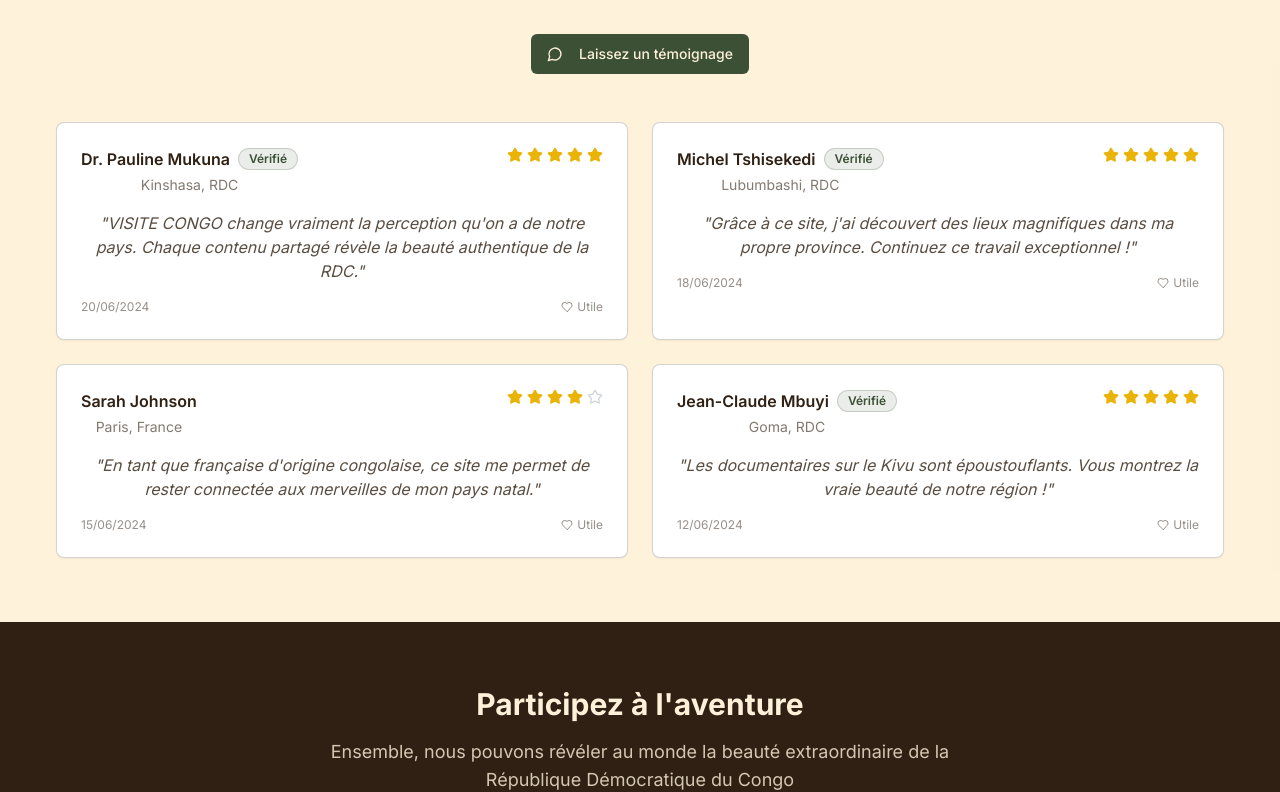
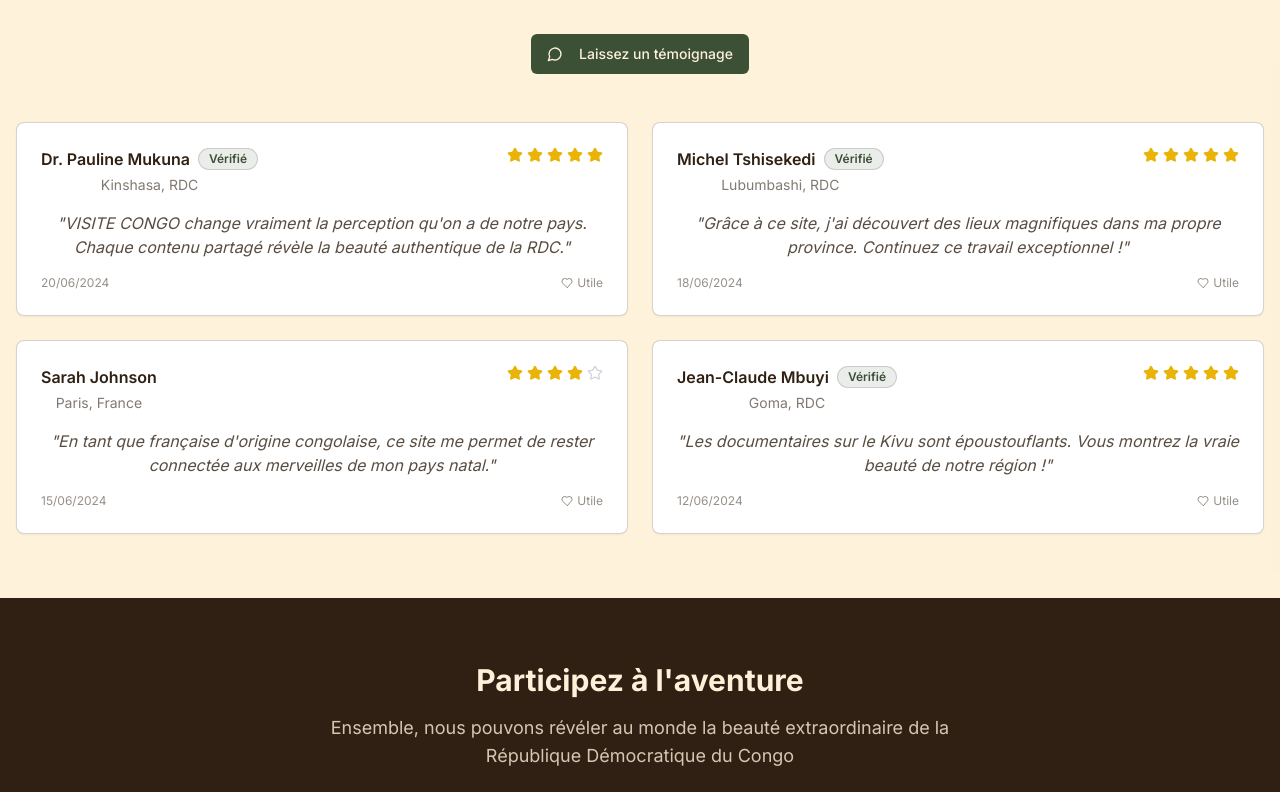
Before and after one commit to oredytech/congo-explorer-stories, a React (Vite) app: page / in a window 1280 px wide. Shown: the part 1970-2762 px from the top of the page. Built offline with nearby package versions, Linux system fonts and the light colour scheme; no server answers.

Commit message:
Fix layout and article display
The layout issues causing elements to be aligned to the left on large screens have been resolved. Additionally, the problem where articles were not found has been fixed, ensuring that article content is displayed correctly.

```diff
--- a/src/App.tsx
+++ b/src/App.tsx
@@ -17,7 +17,8 @@ function App() {
   return (
     <QueryClientProvider client={queryClient}>
       <BrowserRouter>
-        <div className="App min-h-screen w-full overflow-x-hidden">
+        <div className="App min-h-screen w-full overflow-x-hidden center-content flex-col">
+          <div className="w-full max-w-[1400px] mx-auto">
             <Routes>
               <Route path="/" element={<Home />} />
               <Route path="/rejoindre" element={<Join />} />
@@ -28,6 +29,7 @@ function App() {
               <Route path="/ajouter" element={<Add />} />
             </Routes>
           </div>
+        </div>
       </BrowserRouter>
     </QueryClientProvider>
   );
--- a/src/components/FeaturedSection.tsx
+++ b/src/components/FeaturedSection.tsx
@@ -118,7 +118,7 @@ const FeaturedSection = () => {
                       className="w-full group-hover:bg-congo-green/10 group-hover:text-congo-green text-congo-brown"
                       asChild
                     >
-                      <Link to={`/article/${article.slug}`}>
+                      <Link to={`/article/${article.id}`}>
                         Lire l'article
                         <ArrowRight className="h-4 w-4 ml-2" />
                       </Link>
--- a/src/components/article/ArticleSidebar.tsx
+++ b/src/components/article/ArticleSidebar.tsx
@@ -30,7 +30,7 @@ const ArticleSidebar = ({ currentArticleId }: ArticleSidebarProps) => {
                 {recentArticles.map((recentArticle) => (
                   <div key={recentArticle.id} className="group">
                     <Link
-                      to={`/article/${recentArticle.slug}`}
+                      to={`/article/${recentArticle.id}`}
                       className="flex space-x-3 p-3 rounded-lg hover:bg-congo-beige/30 transition-all duration-200 group-hover:shadow-md"
                     >
                       <img
--- a/src/index.css
+++ b/src/index.css
@@ -107,42 +107,72 @@
     margin: 0;
     padding: 0;
     overflow-x: hidden;
+    display: flex;
+    flex-direction: column;
+    align-items: center;
   }
 
+  /* Container centré avec largeur maximale */
   .container {
     width: 100%;
-    max-width: 1200px;
+    max-width: 1400px;
     margin: 0 auto;
     padding: 0 1rem;
   }
 
+  /* Main content centré */
   main {
     width: 100%;
-    margin: 0;
+    max-width: 1400px;
+    margin: 0 auto;
+    padding: 0;
+    display: flex;
+    flex-direction: column;
+    align-items: center;
+  }
+
+  /* Sections centrées */
+  section {
+    width: 100%;
+    max-width: 1400px;
+    margin: 0 auto;
     padding: 0;
   }
 
-  section {
+  /* Header et Footer centrés */
+  header, footer {
     width: 100%;
+    max-width: none;
     margin: 0;
-    padding: 0;
   }
 
-  /* Fix pour éviter les débordements */
+  /* Grid responsif centré */
   .grid {
     width: 100%;
+    max-width: 1400px;
+    margin: 0 auto;
   }
 
-  /* Assurer que les images ne débordent pas */
+  /* Images responsives */
   img {
     max-width: 100%;
     height: auto;
   }
 
-  /* Fix pour les cards */
+  /* Cards responsives */
   .card {
     width: 100%;
     max-width: 100%;
+  }
+
+  /* Hero section spécifique */
+  .hero-container {
+    width: 100%;
+    max-width: 1400px;
+    margin: 0 auto;
+    display: flex;
+    justify-content: center;
+    align-items: center;
   }
 }
 
@@ -161,4 +191,12 @@
     -webkit-box-orient: vertical;
     -webkit-line-clamp: 3;
   }
+
+  /* Classe utilitaire pour centrer le contenu */
+  .center-content {
+    display: flex;
+    justify-content: center;
+    align-items: center;
+    width: 100%;
+  }
 }
--- a/src/pages/ArticleDetail.tsx
+++ b/src/pages/ArticleDetail.tsx
@@ -12,11 +12,13 @@ import CommentForm from '@/components/article/CommentForm';
 import WordPressViewTracker from '@/components/WordPressViewTracker';
 
 const ArticleDetail = () => {
-  const { slug } = useParams<{ slug: string }>();
+  const { id } = useParams<{ id: string }>();
   const { t } = useTranslation();
-  const { articles } = useWordPressArticles(50);
+  const { articles, isLoading } = useWordPressArticles(50);
 
-  const article = articles.find(a => a.slug === slug);
+  // Convertir l'ID en nombre et trouver l'article
+  const articleId = id ? parseInt(id, 10) : null;
+  const article = articleId ? articles.find(a => a.id === articleId) : null;
 
   const formatContent = (content: string) => {
     const cleanContent = content
@@ -33,6 +35,19 @@ const ArticleDetail = () => {
 
     return cleanContent;
   };
+
+  if (isLoading) {
+    return (
+      <Layout>
+        <div className="py-16 bg-gradient-to-br from-congo-beige/30 to-white min-h-screen">
+          <div className="container mx-auto px-4 text-center">
+            <div className="animate-spin rounded-full h-12 w-12 border-b-2 border-congo-green mx-auto mb-4"></div>
+            <p className="text-congo-brown/70">Chargement de l'article...</p>
+          </div>
+        </div>
+      </Layout>
+    );
+  }
 
   if (!article) {
     return (
```
Lines whose indentation alone changed are shown as unchanged.
